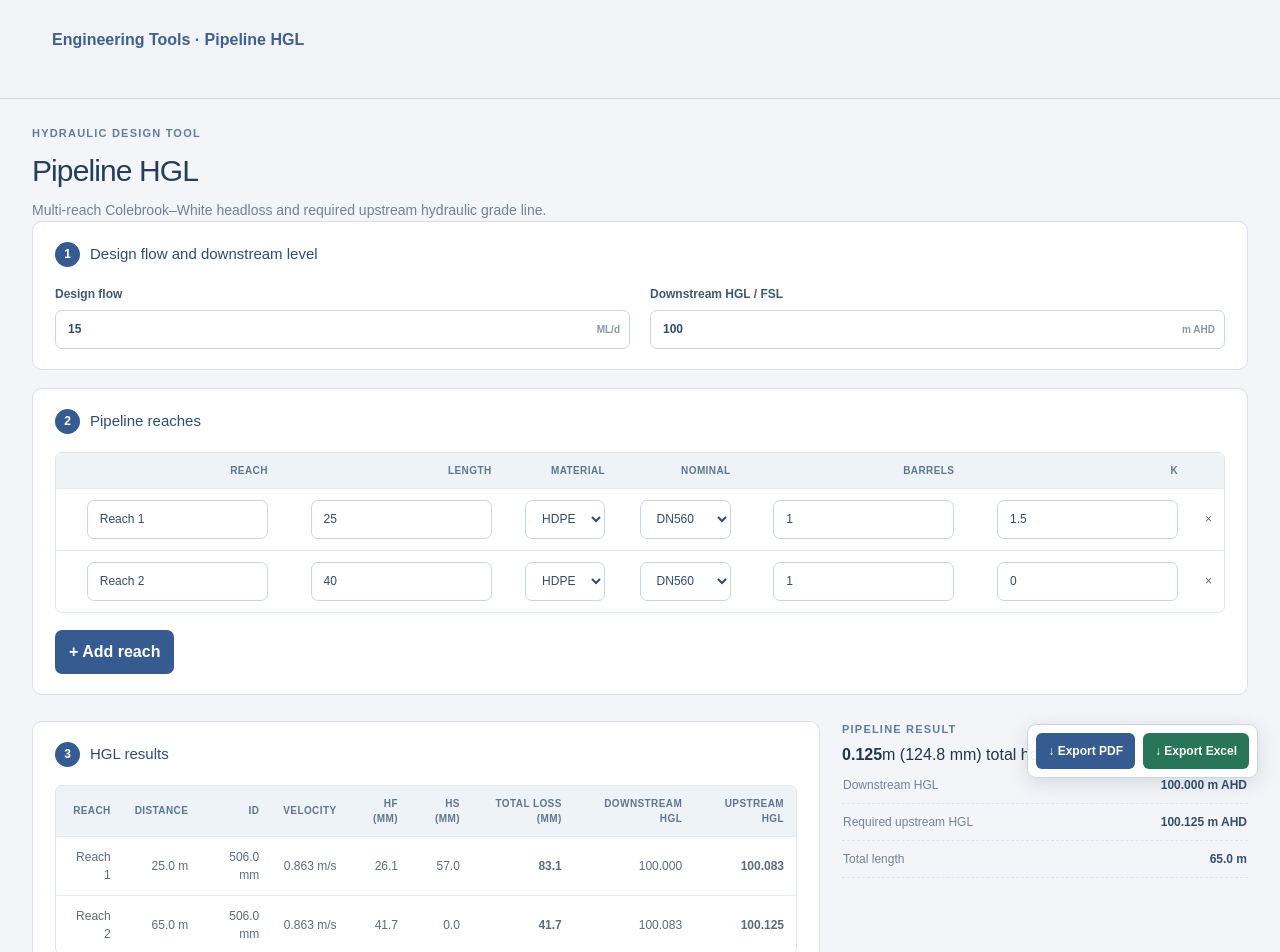
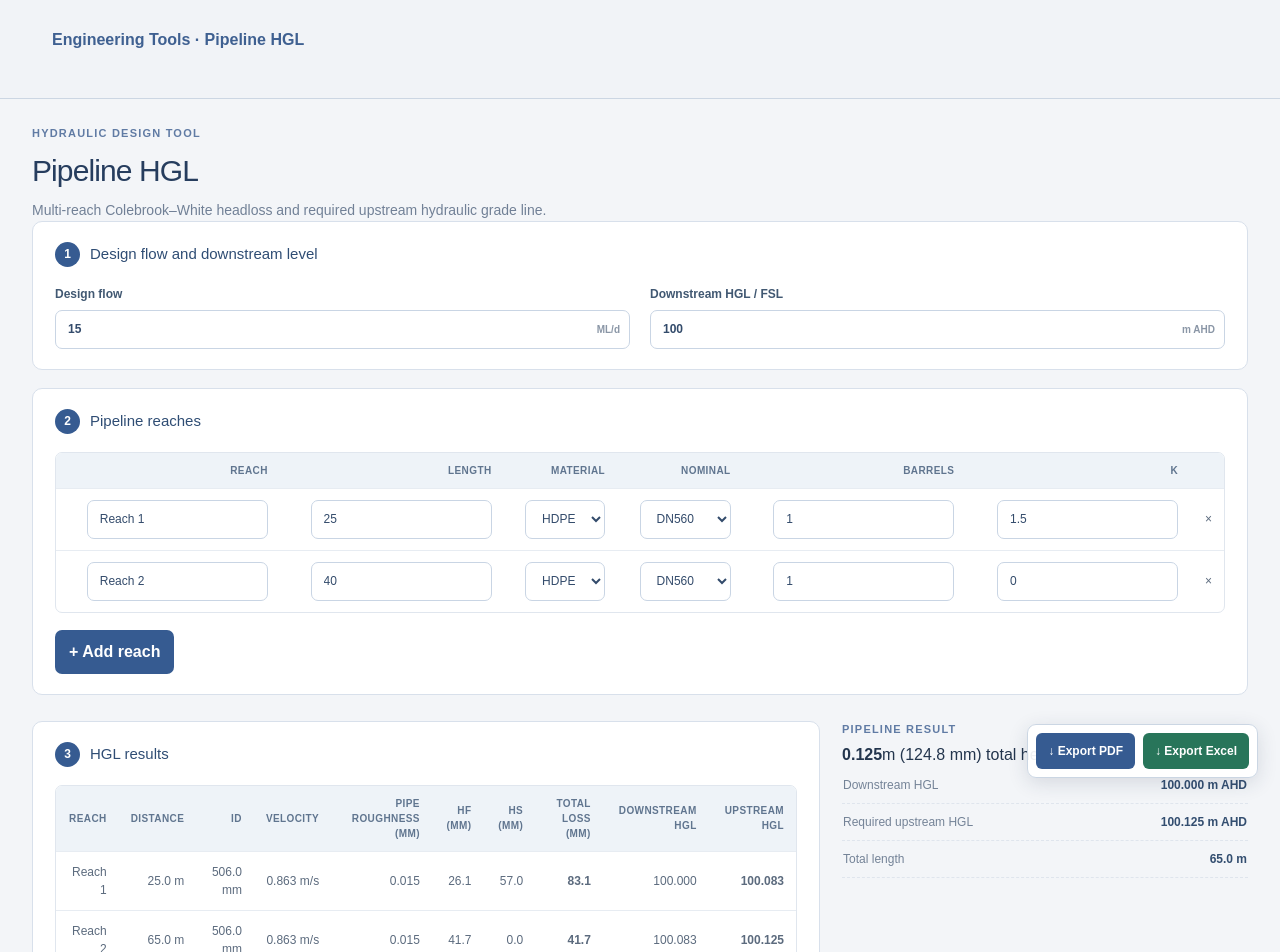
Before and after one commit to MariaMcCrann/Engineering-Tools-Platform, a Next.js app in the folder apps/engineering-tools/: page /pipeline-hgl in a window 1280 px wide. Shown: the top 952 px of the page. Built offline with nearby package versions, Linux system fonts and the light colour scheme.

Commit message:
Show pipe roughness in Pipeline HGL results

```diff
--- a/apps/engineering-tools/app/pipeline-tools.tsx
+++ b/apps/engineering-tools/app/pipeline-tools.tsx
@@ -158,8 +158,8 @@ export function PipelineHglTool() {
   const totalLoss = final ? final.upstreamHgl - n(downstreamHgl) : 0;
 
   const exportCsv = () => {
-    const rows = [["Reach", "Length (m)", "Material", "Nominal (mm)", "ID (mm)", "Barrels", "K", "Velocity (m/s)", "hf (mm)", "hs (mm)", "Total loss (mm)", "Downstream HGL (m AHD)", "Upstream HGL (m AHD)"],
-      ...results.map((x) => x.valid ? [x.name, x.length, x.material, x.nominal, x.idMm, x.barrels, x.k, x.velocity, x.hf * 1000, x.hs * 1000, x.total * 1000, x.downstreamHgl, x.upstreamHgl] : [x.name, x.length, x.material, x.nominal, "INVALID"] )];
+    const rows = [["Reach", "Length (m)", "Material", "Nominal (mm)", "ID (mm)", "Barrels", "K", "Velocity (m/s)", "Pipe roughness (mm)", "hf (mm)", "hs (mm)", "Total loss (mm)", "Downstream HGL (m AHD)", "Upstream HGL (m AHD)"],
+      ...results.map((x) => x.valid ? [x.name, x.length, x.material, x.nominal, x.idMm, x.barrels, x.k, x.velocity, ROUGHNESS_MM[x.material], x.hf * 1000, x.hs * 1000, x.total * 1000, x.downstreamHgl, x.upstreamHgl] : [x.name, x.length, x.material, x.nominal, "INVALID"] )];
     const a = document.createElement("a"); a.href = URL.createObjectURL(new Blob([rows.map((r) => r.join(",")).join("\n")], { type: "text/csv" })); a.download = "pipeline-hgl.csv"; a.click(); URL.revokeObjectURL(a.href);
   };
 
@@ -167,7 +167,7 @@ export function PipelineHglTool() {
     <div className="title-row"><div><p className="eyebrow">HYDRAULIC DESIGN TOOL</p><h1>Pipeline HGL</h1><p className="subtitle">Multi-reach Colebrook–White headloss and required upstream hydraulic grade line.</p></div></div>
     <section className="calc-card"><div className="calc-card-title"><b>1</b><h2>Design flow and downstream level</h2></div><div className="calc-fields"><Field label="Design flow" value={flow} unit="ML/d" onChange={setFlow}/><Field label="Downstream HGL / FSL" value={downstreamHgl} unit="m AHD" onChange={setDownstreamHgl}/></div></section>
     <section className="calc-card"><div className="calc-card-title"><b>2</b><h2>Pipeline reaches</h2></div><div className="storage-table"><table><thead><tr><th>Reach</th><th>Length</th><th>Material</th><th>Nominal</th><th>Barrels</th><th>K</th><th></th></tr></thead><tbody>{reaches.map((r) => <tr key={r.id}><td><input value={r.name} onChange={(e) => setReach(r.id, { name: e.target.value })}/></td><td><input type="number" value={r.length} onChange={(e) => setReach(r.id, { length: e.target.value })}/></td><td><select value={r.material} onChange={(e) => setReach(r.id, { material: e.target.value as Material })}><option>HDPE</option><option>RCP</option><option>PVC</option></select></td><td><select value={r.nominal} onChange={(e) => setReach(r.id, { nominal: e.target.value })}>{PIPE_SIZES.filter((p) => idFor(r.material, p.nominal)).map((p) => <option key={p.nominal} value={p.nominal}>DN{p.nominal}</option>)}</select></td><td><input type="number" value={r.barrels} onChange={(e) => setReach(r.id, { barrels: e.target.value })}/></td><td><input type="number" step="any" value={r.k} onChange={(e) => setReach(r.id, { k: e.target.value })}/></td><td><button onClick={() => setReaches((rows) => rows.filter((x) => x.id !== r.id))}>×</button></td></tr>)}</tbody></table></div><button className="download-btn" onClick={() => setReaches((rows) => [...rows, { id: nextId, name: `Reach ${nextId}`, length: "10", material: "HDPE", nominal: "560", barrels: "1", k: "0" }])}>+ Add reach</button></section>
-    <div className="calc-layout"><section className="calc-card"><div className="calc-card-title"><b>3</b><h2>HGL results</h2></div><div className="storage-table"><table><thead><tr><th>Reach</th><th>Distance</th><th>ID</th><th>Velocity</th><th>HF (mm)</th><th>HS (mm)</th><th>Total Loss (mm)</th><th>Downstream HGL</th><th>Upstream HGL</th></tr></thead><tbody>{results.map((x) => <tr key={x.id}><td>{x.name}</td><td>{fmt(x.toDistance, 1)} m</td><td>{x.valid ? `${fmt(x.idMm, 1)} mm` : "—"}</td><td>{x.valid ? `${fmt(x.velocity)} m/s` : "—"}</td><td>{x.valid ? fmt(x.hf * 1000, 1) : "—"}</td><td>{x.valid ? fmt(x.hs * 1000, 1) : "—"}</td><td>{x.valid ? <strong>{fmt(x.total * 1000, 1)}</strong> : "—"}</td><td>{fmt(x.downstreamHgl)}</td><td><strong>{fmt(x.upstreamHgl)}</strong></td></tr>)}</tbody></table></div></section><aside className="results-card"><p className="eyebrow">PIPELINE RESULT</p><div className="result-main"><strong>{fmt(totalLoss)}</strong><span>m ({fmt(totalLoss * 1000, 1)} mm) total headloss</span></div><Metric name="Downstream HGL" value={`${fmt(n(downstreamHgl))} m AHD`}/><Metric name="Required upstream HGL" value={`${final ? fmt(final.upstreamHgl) : "—"} m AHD`}/><Metric name="Total length" value={`${final ? fmt(final.toDistance, 1) : "0.0"} m`}/><button className="download-btn" onClick={exportCsv}>↓ Export HGL CSV</button></aside></div>
+    <div className="calc-layout"><section className="calc-card"><div className="calc-card-title"><b>3</b><h2>HGL results</h2></div><div className="storage-table"><table><thead><tr><th>Reach</th><th>Distance</th><th>ID</th><th>Velocity</th><th>Pipe Roughness (mm)</th><th>HF (mm)</th><th>HS (mm)</th><th>Total Loss (mm)</th><th>Downstream HGL</th><th>Upstream HGL</th></tr></thead><tbody>{results.map((x) => <tr key={x.id}><td>{x.name}</td><td>{fmt(x.toDistance, 1)} m</td><td>{x.valid ? `${fmt(x.idMm, 1)} mm` : "—"}</td><td>{x.valid ? `${fmt(x.velocity)} m/s` : "—"}</td><td>{x.valid ? fmt(ROUGHNESS_MM[x.material], 3) : "—"}</td><td>{x.valid ? fmt(x.hf * 1000, 1) : "—"}</td><td>{x.valid ? fmt(x.hs * 1000, 1) : "—"}</td><td>{x.valid ? <strong>{fmt(x.total * 1000, 1)}</strong> : "—"}</td><td>{fmt(x.downstreamHgl)}</td><td><strong>{fmt(x.upstreamHgl)}</strong></td></tr>)}</tbody></table></div></section><aside className="results-card"><p className="eyebrow">PIPELINE RESULT</p><div className="result-main"><strong>{fmt(totalLoss)}</strong><span>m ({fmt(totalLoss * 1000, 1)} mm) total headloss</span></div><Metric name="Downstream HGL" value={`${fmt(n(downstreamHgl))} m AHD`}/><Metric name="Required upstream HGL" value={`${final ? fmt(final.upstreamHgl) : "—"} m AHD`}/><Metric name="Total length" value={`${final ? fmt(final.toDistance, 1) : "0.0"} m`}/><button className="download-btn" onClick={exportCsv}>↓ Export HGL CSV</button></aside></div>
     <section className="calc-card"><div className="calc-card-title"><b>4</b><h2>Typical fittings K reference</h2></div><div className="storage-table fittings-k-table"><table><thead><tr><th>Fitting</th><th>K</th></tr></thead><tbody>{FITTINGS.map(([name, coeff]) => <tr key={name}><td>{name}</td><td>{coeff}</td></tr>)}</tbody></table></div></section>
   </div>;
 }
```
